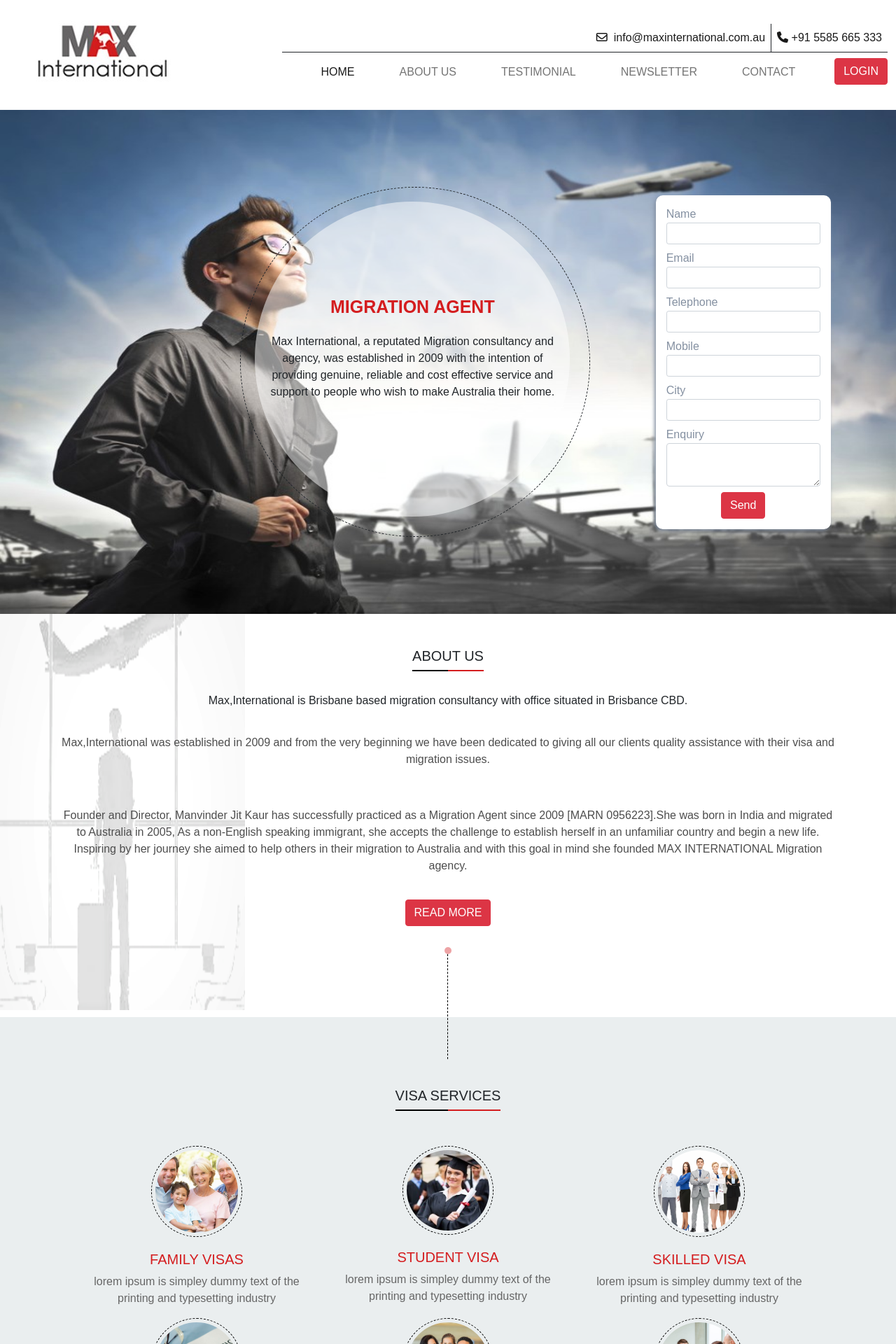
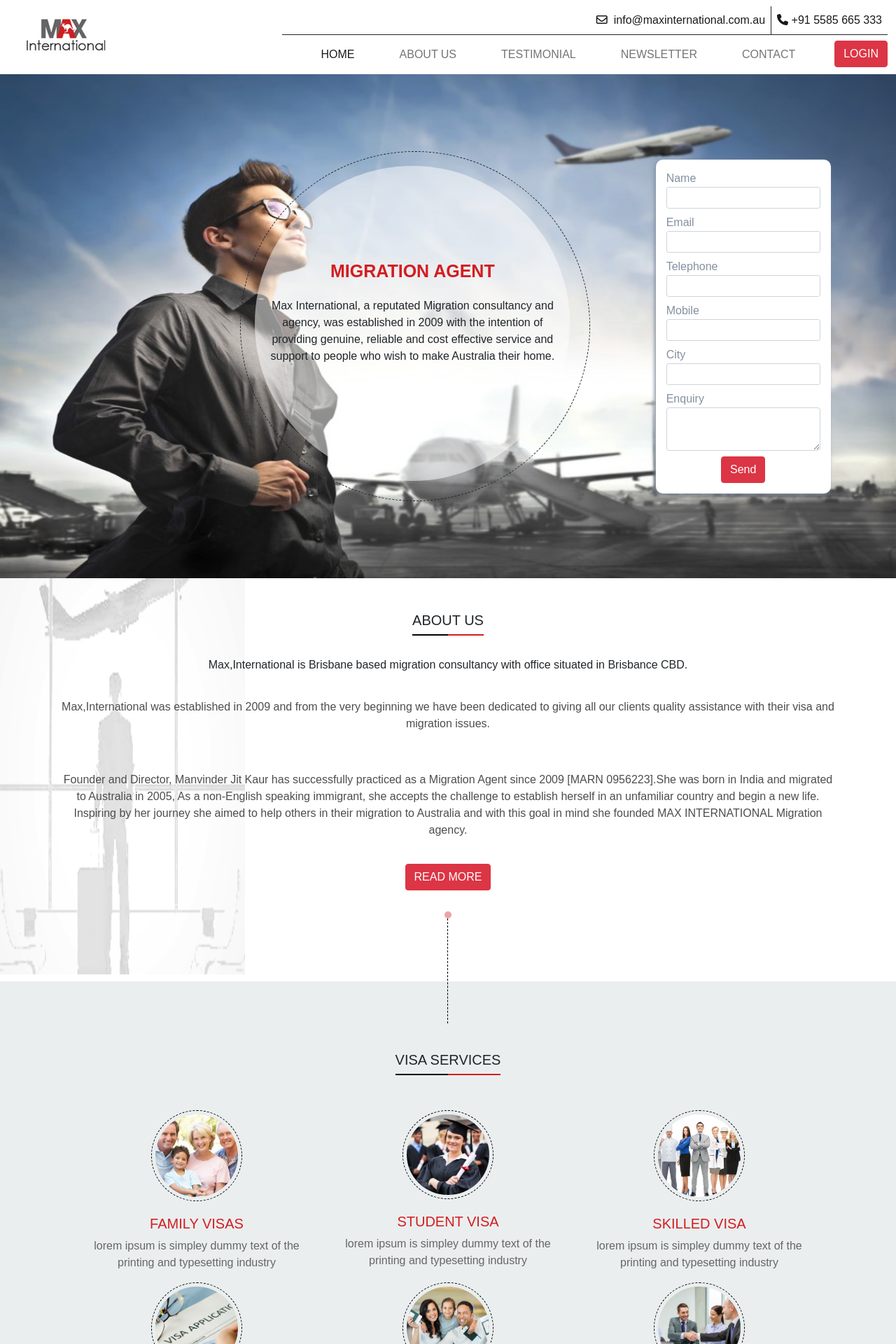
Before and after one commit to kaviyarasu-2000/learning-jekyll, a Jekyll site: the page built from jekyll/index.md, in a window 1280 px wide. Shown: the top 1920 px of the page at 70% size. Built offline with Jekyll 4.4.1, drawn with Linux system fonts in a browser that asks for light colours; nearby versions of some CDN libraries; some web fonts are replaced.

Commit message:
nav bar change.

```diff
--- a/jekyll/_includes/nav.html
+++ b/jekyll/_includes/nav.html
@@ -1,6 +1,6 @@
 <nav class="navbar navbar-expand-lg navbar-light">
 	<div class="container-fluid d-flex justify-content-between">
-		<div class="navbar-brand" href="#home"><img src="{{site.baseurl}}/assets/images/max-international-logo.jpg" alt="logo">
+		<div class="navbar-brand" href="#home"><img class="logo" src="{{site.baseurl}}/assets/images/max-international-logo.jpg" alt="logo">
         </div>
         <div class="navbar-nav">
 			<button class="navbar-toggler" type="button" data-bs-toggle="collapse" data-bs-target="#navbarNavDropdown" aria-controls="navbarNavDropdown" aria-expanded="false" aria-label="Toggle navigation"> <span class="navbar-toggler-icon"></span></button>
--- a/jekyll/_includes/testimonial.html
+++ b/jekyll/_includes/testimonial.html
@@ -7,12 +7,12 @@
         <div class="client--desc">
                 <div id="carousel" class="carousel slide" data-interval="false">
                     <div class="carousel-indicators">
-                      <button type="button" data-bs-target="#carousel" data-bs-slide-to="0" class="mt-5"></button>
-                      <button type="button" data-bs-target="#carousel" data-bs-slide-to="1" class="mt-5 active"></button>
-                      <button type="button" data-bs-target="#carousel" data-bs-slide-to="2" class="mt-5"></button>
+                      <button type="button" data-bs-target="#carousel" data-bs-slide-to="0"></button>
+                      <button type="button" data-bs-target="#carousel" data-bs-slide-to="1" class="active"></button>
+                      <button type="button" data-bs-target="#carousel" data-bs-slide-to="2"></button>
                     </div>
-                    <div  class="carousel-inner">
-                        <div  class="carousel-item">
+                    <div class="carousel-inner">
+                        <div class="carousel-item">
 
     <div class="row">
 
--- a/jekyll/sass/footer/_footer.scss
+++ b/jekyll/sass/footer/_footer.scss
@@ -33,3 +33,9 @@
     height: 38px;
     padding: 10px;
 }
+@media  only screen and (max-width: 320px) {
+    .email--input{
+        margin-left: -15px;
+    }
+
+}
--- a/jekyll/sass/nav/_nav.scss
+++ b/jekyll/sass/nav/_nav.scss
@@ -1,3 +1,6 @@
+.logo{
+    height: 80px;
+}
 .row-1 {
     border-right-style: solid;
     border-right-width: 1px;
--- a/jekyll/sass/testimonials/_testimonial.scss
+++ b/jekyll/sass/testimonials/_testimonial.scss
@@ -1,4 +1,3 @@
-
 .client {
     margin-bottom: 10px;
     &--title {
@@ -23,7 +22,9 @@
   }
 
 }
-
+carousel-indicators{
+    bottom: -25px;
+}
 .carousel-indicators button {
   width: 10px !important;
   height: 10px !important;
```
Also changed, not shown: jekyll/_includes/about.html (+4 -9 lines), jekyll/_includes/visa.html (+4 -6 lines), 3 other files.
